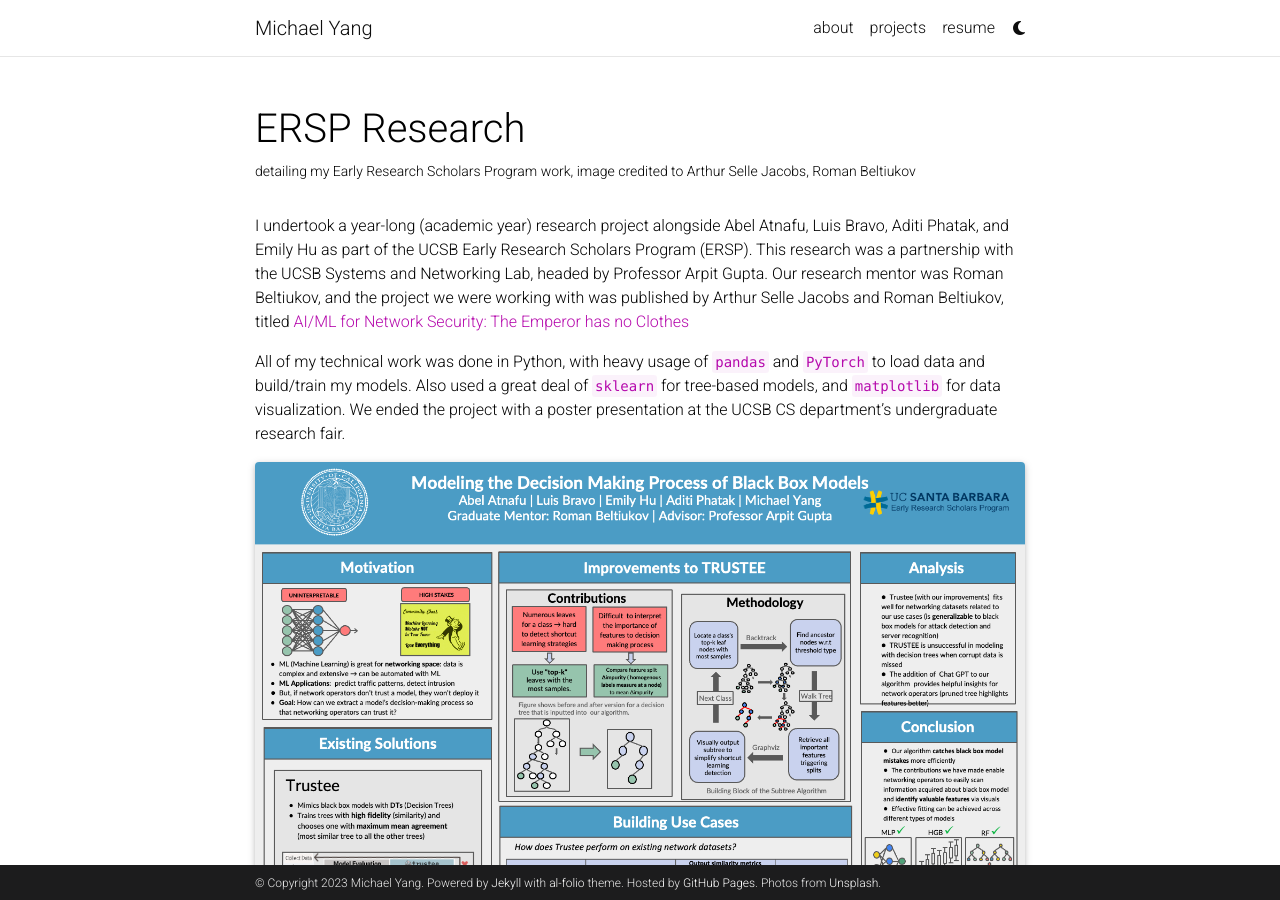
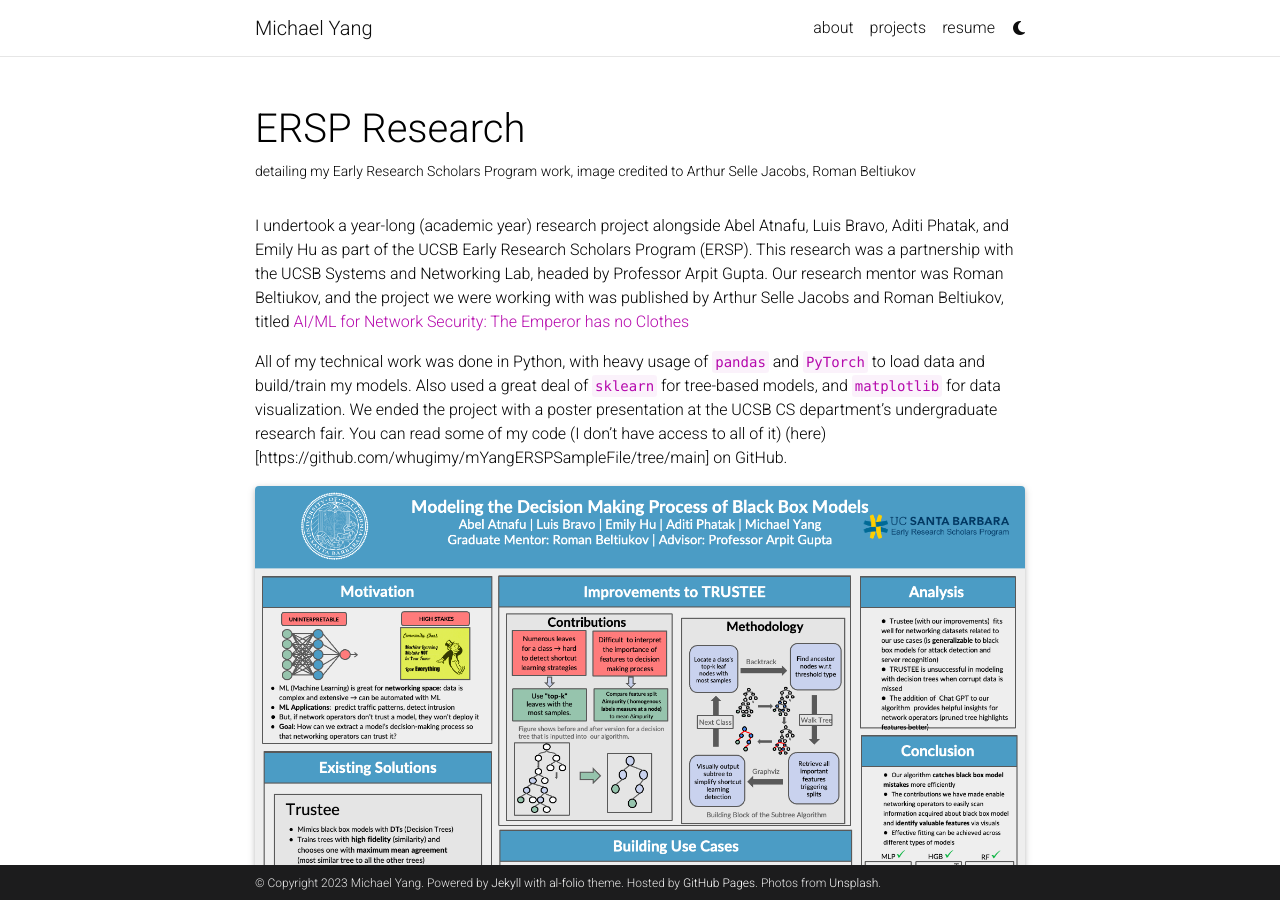
Before and after one commit to myangichael/myangichael.github.io, a Jekyll site: the page built from _projects/ersp.md, in a window 1280 px wide and 900 px high. Built offline with Jekyll 4.4.1, drawn with Linux system fonts in a browser that asks for light colours; full-size pictures stand in for the smaller copies a plugin makes; comment, search, counter and statistics services are not loaded; a style sheet for code colours, icons or effects is not loaded.

Commit message:
adding ersp content

```diff
--- a/_projects/ersp.md
+++ b/_projects/ersp.md
@@ -8,7 +8,7 @@ importance: 2
 
 I undertook a year-long (academic year) research project alongside Abel Atnafu, Luis Bravo, Aditi Phatak, and Emily Hu as part of the UCSB Early Research Scholars Program (ERSP). This research was a partnership with the UCSB Systems and Networking Lab, headed by Professor Arpit Gupta. Our research mentor was Roman Beltiukov, and the project we were working with was published by Arthur Selle Jacobs and Roman Beltiukov, titled [AI/ML for Network Security: The Emperor has no Clothes](https://sites.cs.ucsb.edu/~arpitgupta/pdfs/trustee.pdf)
 
-All of my technical work was done in Python, with heavy usage of `pandas` and `PyTorch` to load data and build/train my models. Also used a great deal of `sklearn` for tree-based models, and `matplotlib` for data visualization. We ended the project with a poster presentation at the UCSB CS department's undergraduate research fair.
+All of my technical work was done in Python, with heavy usage of `pandas` and `PyTorch` to load data and build/train my models. Also used a great deal of `sklearn` for tree-based models, and `matplotlib` for data visualization. We ended the project with a poster presentation at the UCSB CS department's undergraduate research fair. You can read some of my code (I don't have access to all of it) (here)[https://github.com/whugimy/mYangERSPSampleFile/tree/main] on GitHub.
 
 <div class="row">
     <div class="col-sm mt-3 mt-md-0">
```
